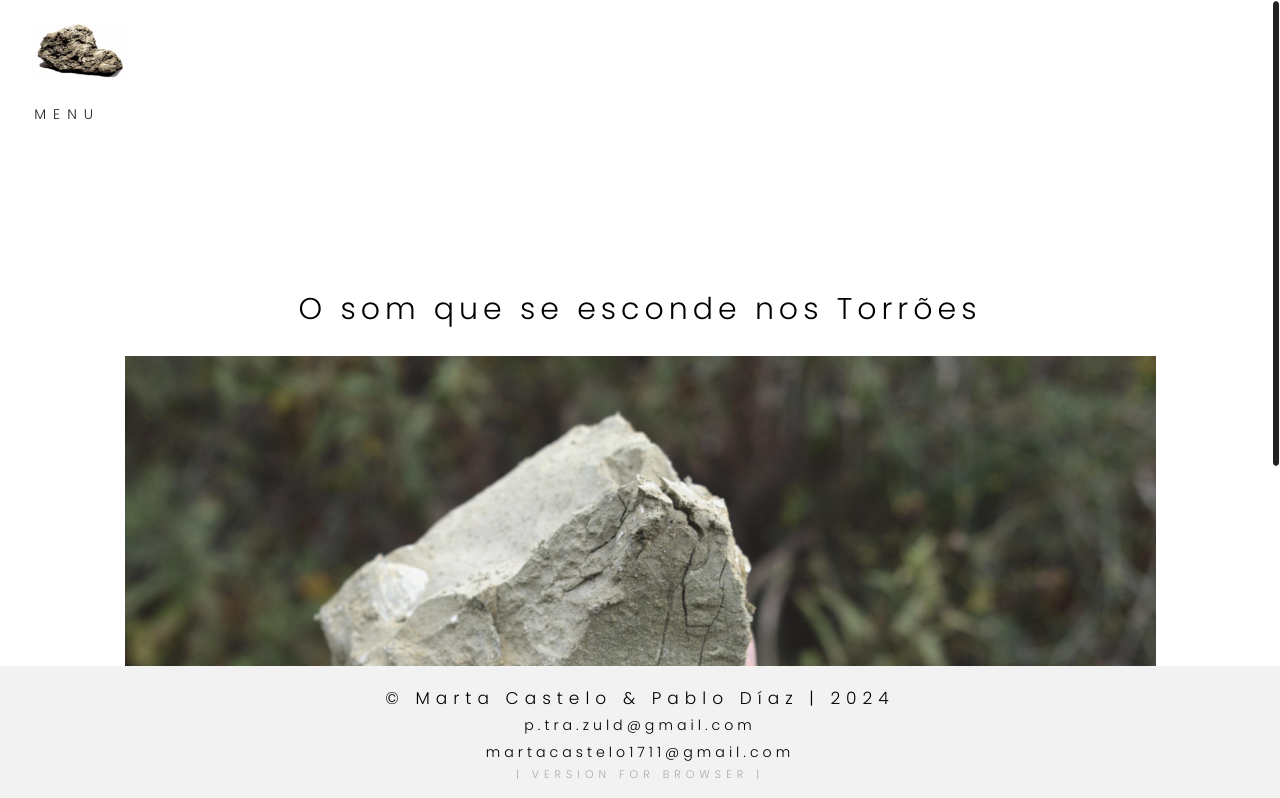
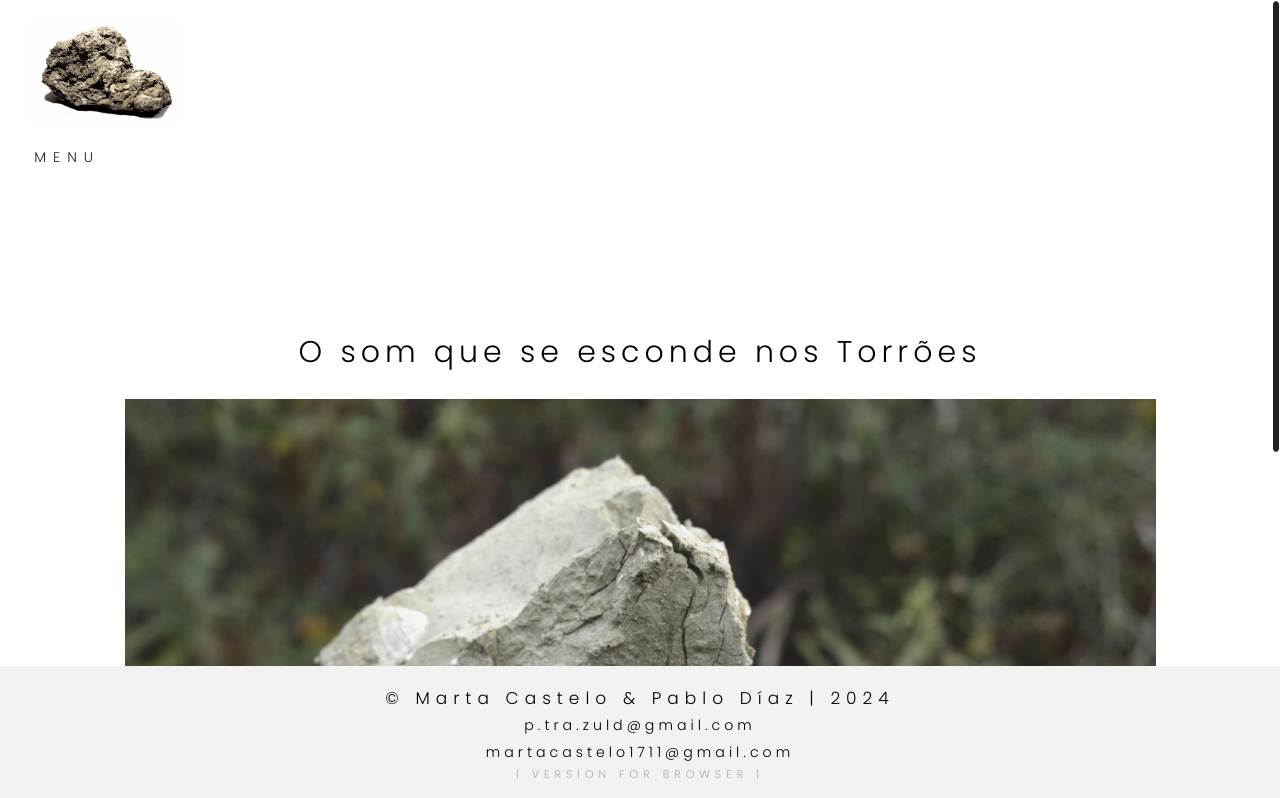
Before and after one commit to somdetorrao/somdetorrao.github.io, a plain HTML site: page index.html in a window 1280 px wide. Shown: the top 798 px of the page. Drawn offline with nearby package versions, Linux system fonts and the light colour scheme; a web font is replaced by a local one.

```diff
--- a/css/main.css
+++ b/css/main.css
@@ -1144,8 +1144,8 @@ img {
 }
 
 .img-menu-PBO {
-    width: 8%;
-    height: 8%;
+    width: 150px;
+    height: 100px;
 }
 
 
```
